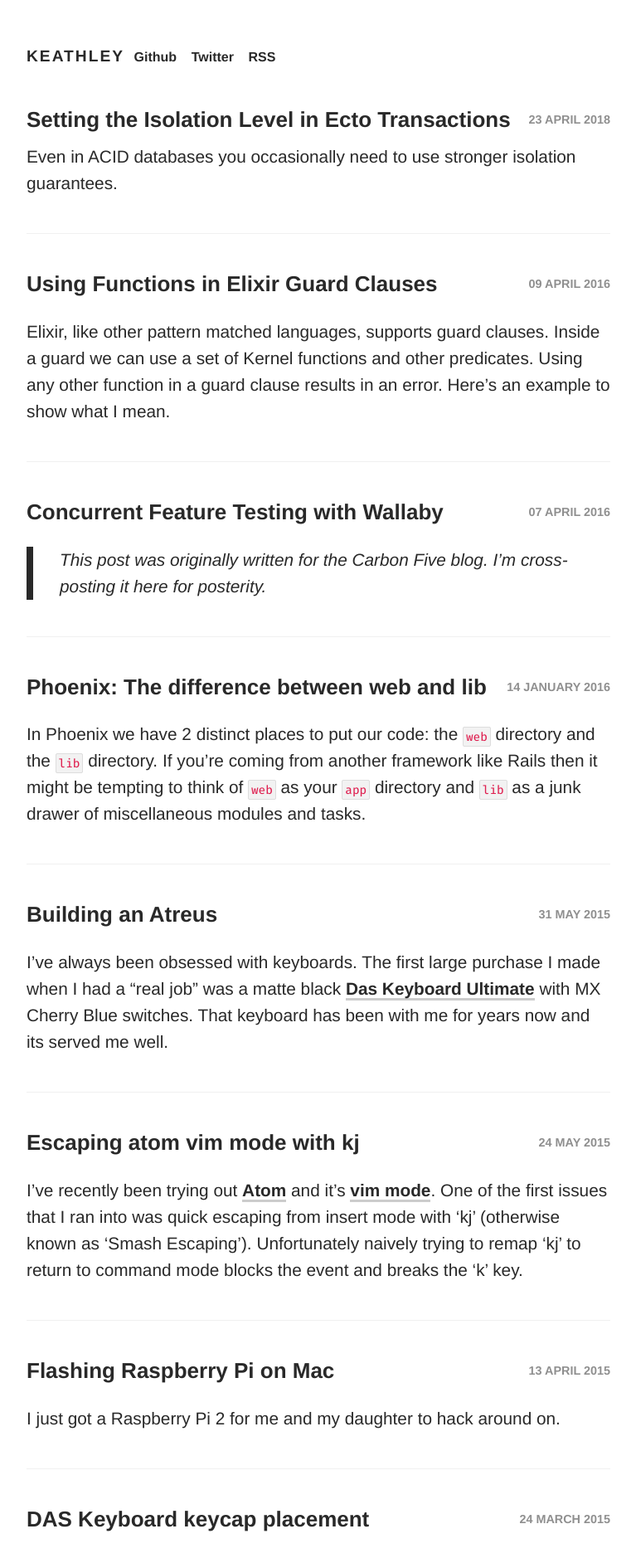
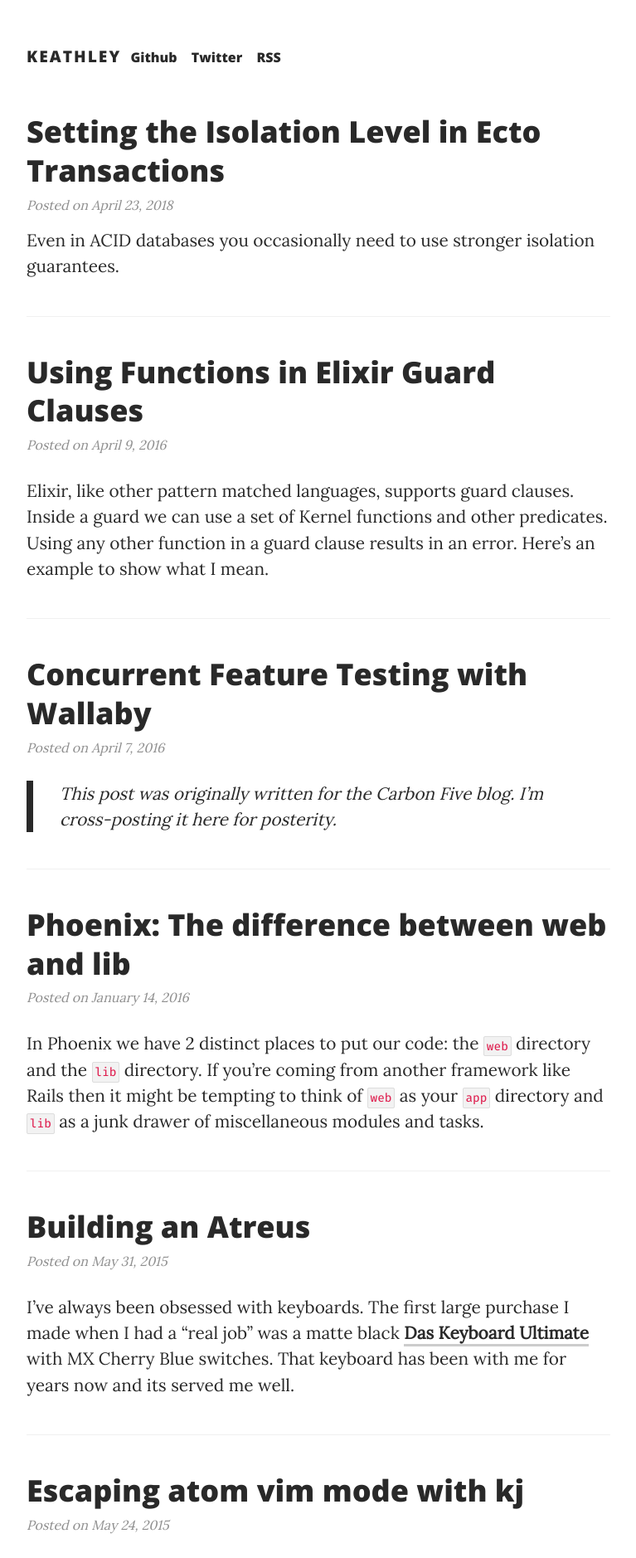
Before and after one commit to wojtekmach/keathley.github.io, a Jekyll site: the page built from index.html, in a window 1280 px wide. Shown: the top 1878 px of the page at 83% size, without its empty margins (256-1023 px from the left). Built offline with Jekyll 4.4.1, drawn with Linux system fonts in a browser that asks for light colours; comment, search, counter and statistics services are not loaded; some of the changed text lies outside the part shown.

Commit message:
Use decent fonts

```diff
--- a/_layouts/default.html
+++ b/_layouts/default.html
@@ -7,6 +7,7 @@
   <meta name="author" content="Chris Keathley">
   <meta name="viewport" content="width=device-width">
   <meta name="description" content="Words from Chris Keathley">
+  <link href="https://fonts.googleapis.com/css?family=Lora|Open+Sans:800" rel="stylesheet">
   <link rel="stylesheet" href="/css/main.css" media="screen">
   <link rel="stylesheet" href="/css/syntax.css" media="screen">
   <script>
--- a/css/main.scss
+++ b/css/main.scss
@@ -20,7 +20,7 @@ body { height: 100%; }
 body {
   padding-right: 1em;
   padding-left: 1em;
-  font-family: "proxima-nova", "Helvetica", "sans-serif";
+  font-family: "Lora", "Times New Roman", serif;
   font-size: 18px;
   font-weight: 400;
   line-height: 160%;
@@ -46,7 +46,10 @@ body {
 h1,
 h2,
 h3,
-h4 { font-weight: 600; }
+h4 {
+  font-family: 'Open Sans', 'Helvetica Neue', Helvetica, Arial, sans-serif;
+  font-weight: 800;
+}
 
 h1 { font-size: 2.5rem;   }
 h2 { font-size: 2rem;	}
@@ -69,6 +72,7 @@ p,
 p {
   margin: 0 0 1.5rem;
   font-size: 1.3rem;
+  line-height: 1.5;
 
   > a { box-shadow: 0 3px #CCCCCC; }
 
@@ -195,7 +199,7 @@ aside {
 
   .post-title {
     margin-bottom: 0;
-    font-size: 1.3em;
+    font-size: 1.8em;
     line-height: 1.3em;
 
     a {
@@ -203,18 +207,16 @@ aside {
       text-decoration: none;
 
       &:hover { color: $link-color; }
-		}
+    }
+  }
 
-    .date {
-      float: right;
-      margin-top: 0;
-      font-size: 0.9rem;
-      font-weight: 600;
-      color: lighten($base-color, 40);
-      text-transform: uppercase;
+  .date {
+    margin-top: 0;
+    font-size: 1rem;
+    font-style: italic;
+    color: lighten($base-color, 40);
 
-      @media screen and (max-width: $break) { display: none; }
-    }
+    @media screen and (max-width: $break) { display: none; }
   }
 
   .post-excerpt { margin-top: 0.7rem; }
--- a/index.html
+++ b/index.html
@@ -8,8 +8,8 @@ title: Chris Keathley
   <li class="post">
     <h1 class="post-title">
       <a href="{{ post.url }}">{{ post.title }}</a>
-    	<span class="date">{{ post.date | date_to_long_string }}</span>
     </h1>
+    <span class="date">Posted on {{ post.date | date: "%B %-d, %Y" }}</span>
     <div class="post-excerpt">
       <p>
         {{ post.excerpt }}
```
